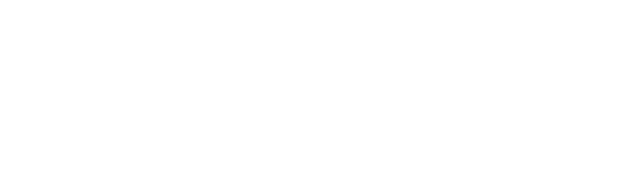
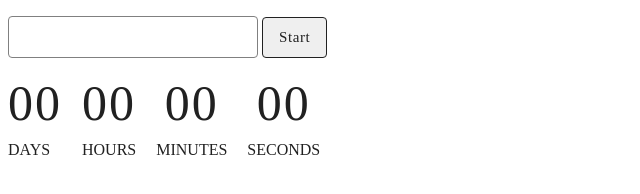
Before and after one commit to DmitryKishkanev/goit-js-hw-10, a plain HTML site: page 1-timer.html in a window 1280 px wide. Shown: the whole page, without its empty margins (0-640 px from the left). Drawn offline with Linux system fonts and the light colour scheme.

Commit message:
Deploying to gh-pages from @ DmitryKishkanev/goit-js-hw-10@c176206215127f529d165a55de7ad936ecc6521a 🚀

```diff
--- a/1-timer.html
+++ b/1-timer.html
@@ -0,0 +1,23 @@
+<script type="module" crossorigin src="/goit-js-hw-10/assets/1-timer-Bd-WLg10.js"></script>
+<link rel="stylesheet" crossorigin href="/goit-js-hw-10/assets/1-timer-4zcJOYqm.css">
+<input type="text" id="datetime-picker" />
+<button type="button" data-start>Start</button>
+
+<div class="timer">
+  <div class="field">
+    <span class="value" data-days>00</span>
+    <span class="label">Days</span>
+  </div>
+  <div class="field">
+    <span class="value" data-hours>00</span>
+    <span class="label">Hours</span>
+  </div>
+  <div class="field">
+    <span class="value" data-minutes>00</span>
+    <span class="label">Minutes</span>
+  </div>
+  <div class="field">
+    <span class="value" data-seconds>00</span>
+    <span class="label">Seconds</span>
+  </div>
+</div>
--- /dev/null
+++ b/assets/1-timer-4zcJOYqm.css
@@ -0,0 +1 @@
+input{width:250px;padding:8px 8px 8px 16px;margin:8px 0;border:1px solid #808080;border-radius:4px;font-family:Montserrat;font-weight:400;font-size:16px;line-height:150%;letter-spacing:.04em;color:#2e2f42;outline:none}button{min-width:50px;border:1px solid #212121;border-radius:4px;padding:8px 16px;font-family:Montserrat;font-weight:500;font-size:15px;line-height:150%;letter-spacing:.04em;color:#212121}.timer{display:flex;flex-direction:row}.field{display:flex;flex-direction:column}.field:not(:last-child){margin-right:20px}.value{margin-left:auto;margin-right:auto;font-family:Montserrat;font-weight:500;font-size:50px;line-height:150%;letter-spacing:.04em;color:#212121}.label{text-transform:uppercase;color:#212121}
--- /dev/null
+++ b/assets/1-timer-Bd-WLg10.js
@@ -0,0 +1,2 @@
+(function(){const t=document.createElement("link").relList;if(t&&t.supports&&t.supports("modulepreload"))return;for(const e of document.querySelectorAll('link[rel="modulepreload"]'))i(e);new MutationObserver(e=>{for(const r of e)if(r.type==="childList")for(const o of r.addedNodes)o.tagName==="LINK"&&o.rel==="modulepreload"&&i(o)}).observe(document,{childList:!0,subtree:!0});function s(e){const r={};return e.integrity&&(r.integrity=e.integrity),e.referrerPolicy&&(r.referrerPolicy=e.referrerPolicy),e.crossOrigin==="use-credentials"?r.credentials="include":e.crossOrigin==="anonymous"?r.credentials="omit":r.credentials="same-origin",r}function i(e){if(e.ep)return;e.ep=!0;const r=s(e);fetch(e.href,r)}})();
+//# sourceMappingURL=1-timer-Bd-WLg10.js.map
```
Also changed, not shown: index.html (+3 -1 lines), 1 other file.
